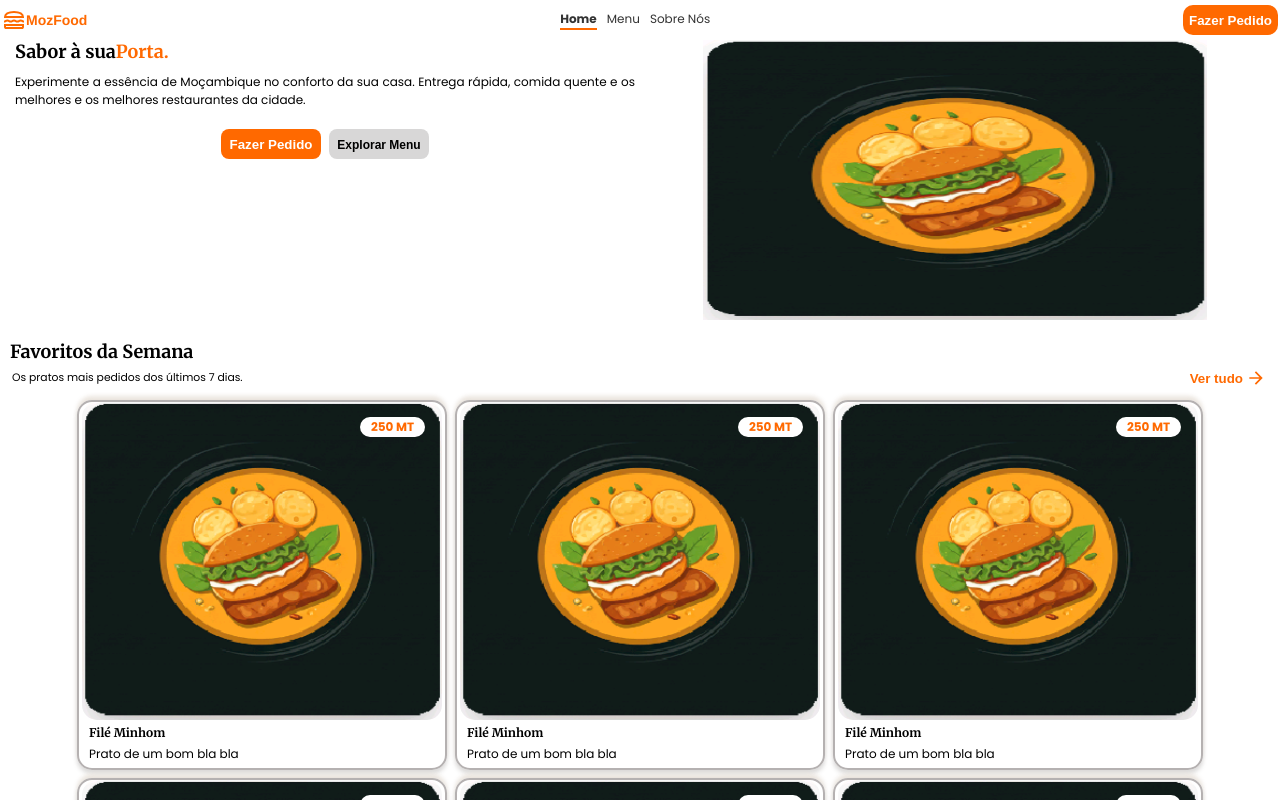
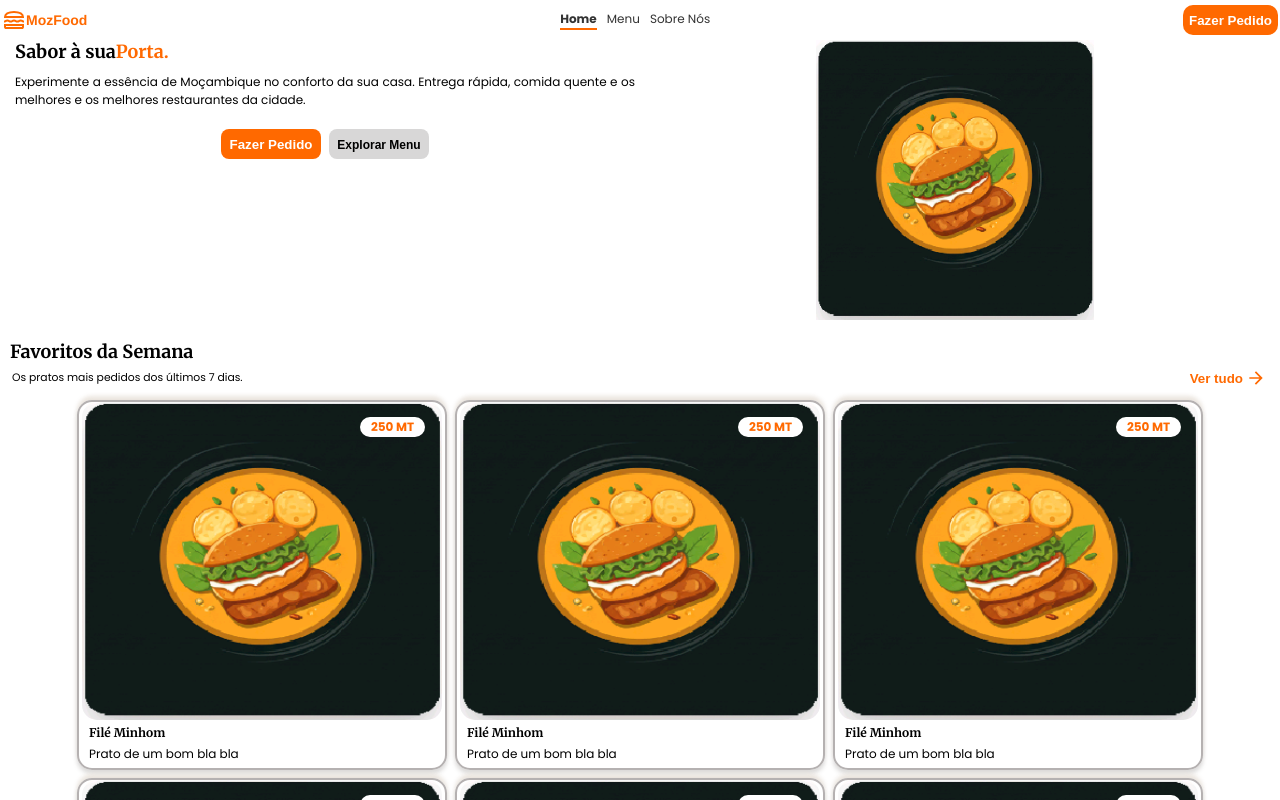
Before and after one commit to benesses-zacarias-daniel/mozfood-site, a React (Create React App) app: page / in a window 1280 px wide. Built offline with nearby package versions, Linux system fonts and the light colour scheme.

Commit message:
Pequeno ajuste no Width e Height da Imagem do Hero

```diff
--- a/src/components/heros/Hero.module.css
+++ b/src/components/hero/Hero.module.css
@@ -125,7 +125,7 @@
 }
 
 .img_hero {
-    width: 80%;
+    max-width: 290px;
     max-height: 280px;
 }
 
--- a/src/components/sessao/Home.js
+++ b/src/components/sessao/Home.js
@@ -1,6 +1,6 @@
 import Pedido from "../pedido/Pedido";
 import Favoritos from "../favoritos/Favoritos";
-import Hero from "../heros/Hero";
+import Hero from "../hero/Hero";
 // import HeroHome from "../heros/HeroHome";
 import Passos from "../pratos/Passos";
 import style from "./Home.module.css";
--- a/src/components/sessao/Menu.js
+++ b/src/components/sessao/Menu.js
@@ -1,6 +1,6 @@
 import { useState } from "react";
 import Button from "../buttons/Button";
-import Hero from "../heros/Hero";
+import Hero from "../hero/Hero";
 import style from "./Menu.module.css";
 import Pedido from "../pedido/Pedido";
 import Pratos from "../pratos/Pratos";
--- a/src/components/sessao/SobreNos.js
+++ b/src/components/sessao/SobreNos.js
@@ -1,5 +1,5 @@
 import { Link } from "react-router-dom";
-import Hero from "../heros/Hero";
+import Hero from "../hero/Hero";
 import Img from "../img/Img";
 import style from "./SobreNos.module.css";
 import Fundo from "../assets/img.png";
```
Also changed, not shown: src/components/hero/Hero.js (renamed from src/components/heros/Hero.js).
